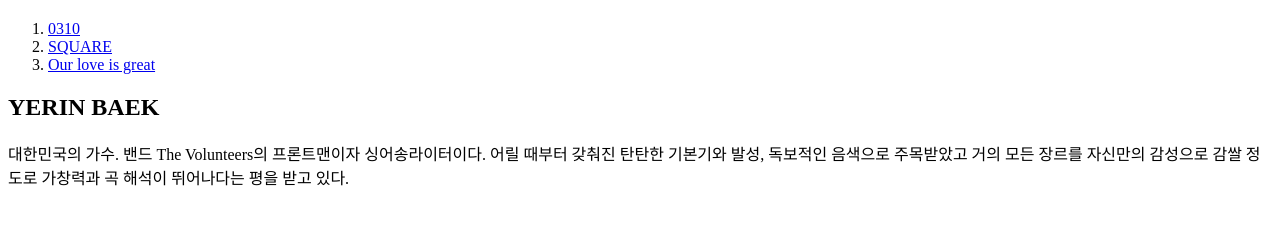
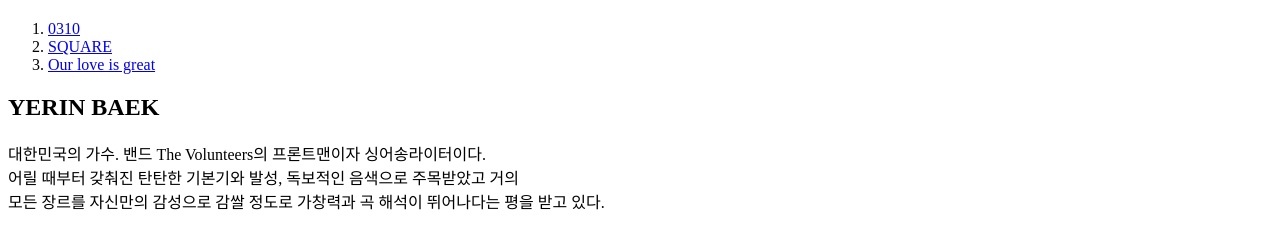
Before and after one commit to yoyoujin/my-first-web-site-yay, a plain HTML site: page index.html in a window 1280 px wide. Shown: the part 60-308 px from the top of the page. Drawn offline with Linux system fonts and the light colour scheme.

Commit message:
첫 웹사이트 업로드! 뿌-듯

```diff
--- a/index.html
+++ b/index.html
@@ -14,9 +14,9 @@
 
     <h2>YERIN BAEK</h2>
     <p>
-      대한민국의 가수. 밴드 The Volunteers의 프론트맨이자 싱어송라이터이다.
-      어릴 때부터 갖춰진 탄탄한 기본기와 발성, 독보적인 음색으로 주목받았고 거의
-      모든 장르를 자신만의 감성으로 감쌀 정도로 가창력과 곡 해석이 뛰어나다는 평을 받고 있다.
+      대한민국의 가수. 밴드 The Volunteers의 프론트맨이자 싱어송라이터이다.<br>
+      어릴 때부터 갖춰진 탄탄한 기본기와 발성, 독보적인 음색으로 주목받았고 거의<br>
+      모든 장르를 자신만의 감성으로 감쌀 정도로 가창력과 곡 해석이 뛰어나다는 평을 받고 있다.<br>
     </p>
   </body>
 </html>
```
